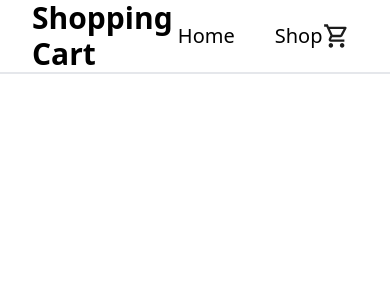
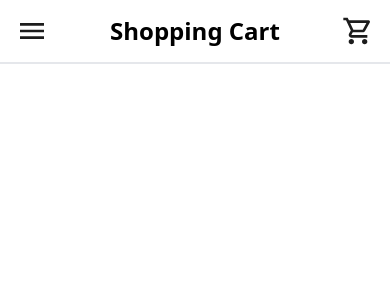
Before and after one commit to thedeepak12/shopping-cart, a React (Vite) app: page / in a window 390 px wide. Shown: the top 300 px of the page. Built offline with nearby package versions, Linux system fonts and the light colour scheme.

Commit message:
Improve responsiveness

```diff
--- a/src/components/Navbar.jsx
+++ b/src/components/Navbar.jsx
@@ -1,21 +1,59 @@
+import { useState } from 'react';
 import { Link } from 'react-router-dom';
 import cartIcon from '../assets/images/shopping-cart.svg';
+import menuIcon from '../assets/images/menu.svg';
 
 function Navbar() {
+  const [isMenuOpen, setIsMenuOpen] = useState(false);
+
+  const toggleMenu = () => {
+    setIsMenuOpen(!isMenuOpen);
+  };
+
   return (
-    <div className="flex justify-between items-center border-b-2 border-gray-200 min-h-16">
-      <h1 className="text-3xl font-bold ml-8">Shopping Cart</h1>
+    <div className="relative">
+      <div className="flex justify-between items-center border-b-2 border-gray-200 min-h-16">
+        <div className="ml-4 md:hidden">
+          <img
+            className="filter invert w-8 h-auto cursor-pointer"
+            src={menuIcon}
+            alt="Menu"
+            onClick={toggleMenu}
+          />
+        </div>
 
-      <div className="flex space-x-10 text-xl text-bold">
-        <Link to="/">Home</Link>
-        <Link to="/shop">Shop</Link>
+        <h1 className="text-2xl md:text-3xl font-bold text-center md:ml-8 md:text-left">
+          Shopping Cart
+        </h1>
+
+        <div className="hidden md:flex space-x-10 text-xl text-bold">
+          <Link to="/" className="hover:underline hover:underline-offset-4">
+            Home
+          </Link>
+          <Link to="/shop" className="hover:underline hover:underline-offset-4">
+            Shop
+          </Link>
+        </div>
+
+        <img
+          className="filter invert w-8 md:w-10 h-auto mr-4 md:mr-10 cursor-pointer"
+          src={cartIcon}
+          alt="Shopping Cart"
+        />
       </div>
 
-      <img
-        className="filter invert w-10 h-auto mr-10 cursor-pointer"
-        src={cartIcon}
-        alt="Shopping Cart"
-      />
+      {isMenuOpen && (
+        <div className="md:hidden absolute w-full bg-white border-b-2 border-gray-200 z-10 shadow-md">
+          <div className="flex flex-col items-center py-4 space-y-4 text-xl">
+            <Link to="/" onClick={toggleMenu}>
+              Home
+            </Link>
+            <Link to="/shop" onClick={toggleMenu}>
+              Shop
+            </Link>
+          </div>
+        </div>
+      )}
     </div>
   );
 }
--- a/src/pages/Shop.jsx
+++ b/src/pages/Shop.jsx
@@ -36,12 +36,12 @@ function Shop() {
   }
 
   return (
-    <div className="w-full px-4 sm:px-6 md:px-8 lg:px-12 mt-8 mb-10">
-      <div className="grid grid-cols-1 sm:grid-cols-2 md:grid-cols-3 lg:grid-cols-4 xl:grid-cols-4 gap-4 md:gap-6">
+    <div className="w-full px-6 sm:px-8 md:px-10 lg:px-12 mt-8 mb-10">
+      <div className="grid grid-cols-1 sm:grid-cols-2 md:grid-cols-3 lg:grid-cols-4 xl:grid-cols-4 gap-6 md:gap-8">
         {products.map((product) => (
           <div
             key={product.id}
-            className="border-2 border-gray-200 transition transform hover:scale-105 cursor-pointer rounded-lg p-4 shadow-md bg-white flex flex-col h-[400px]"
+            className="border-2 border-gray-200 transition transform hover:scale-105 cursor-pointer rounded-lg p-3 sm:p-4 shadow-md bg-white flex flex-col h-[350px] sm:h-[400px] mx-auto w-[90%] sm:w-full"
           >
             <img
               src={product.image}
```
